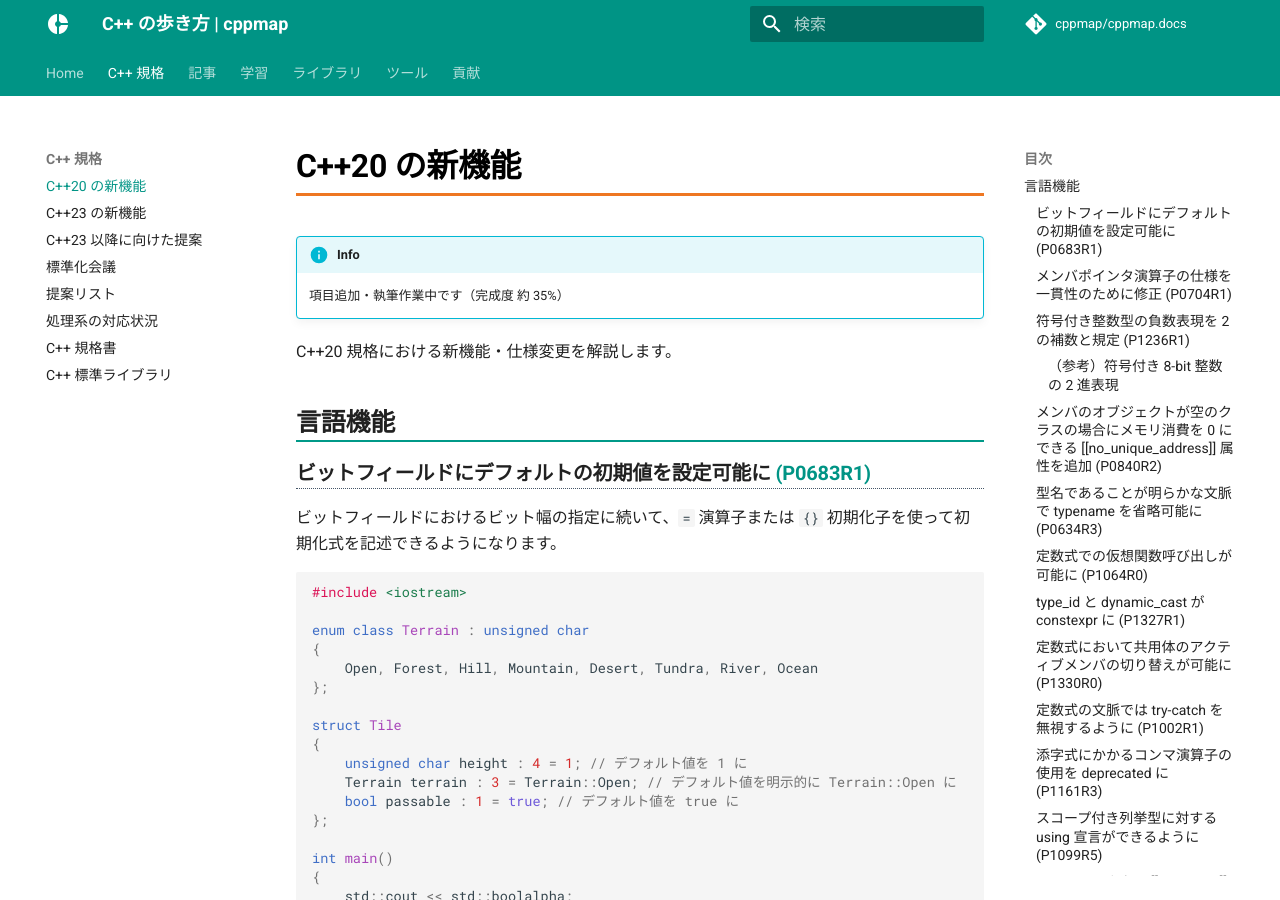
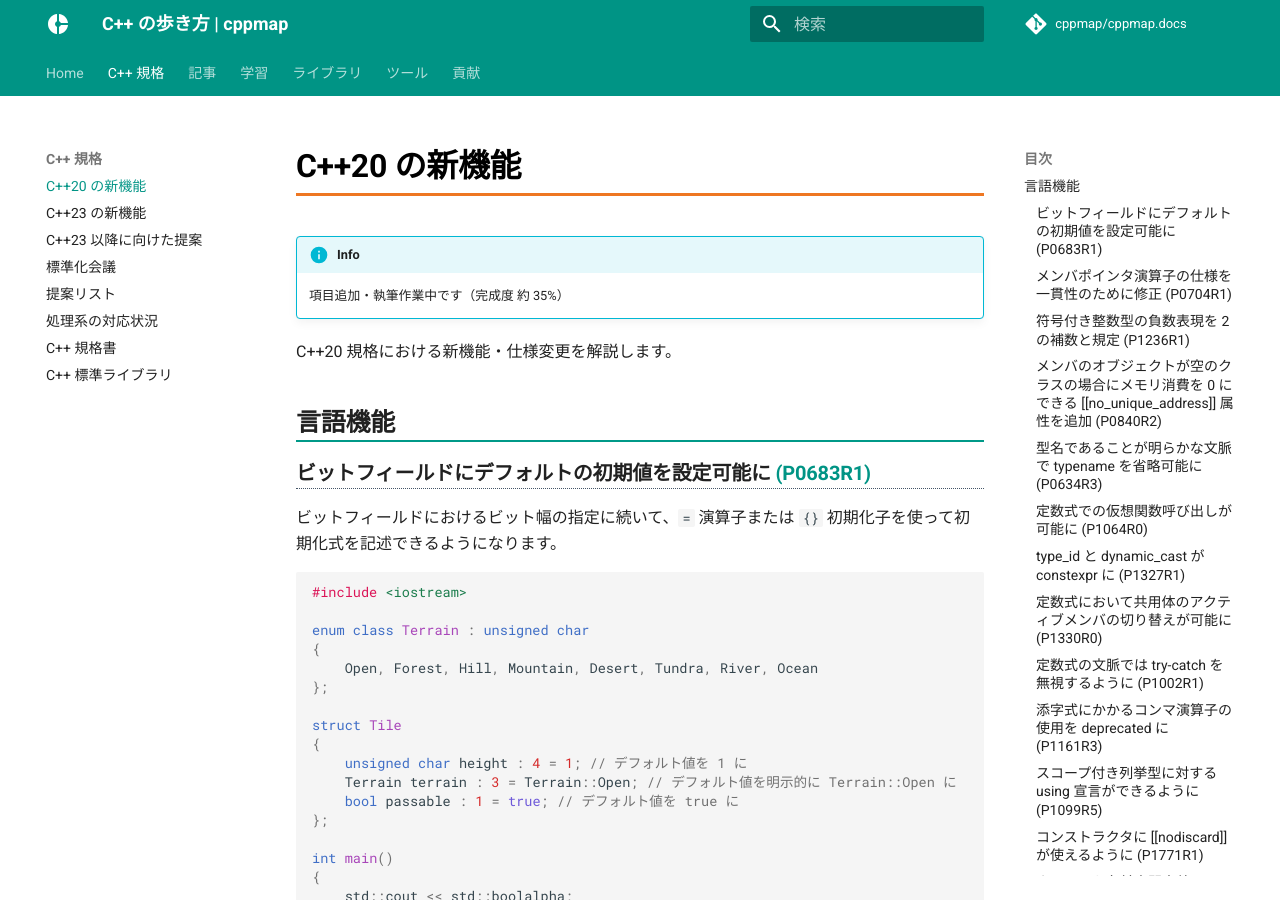
Before and after one commit to cppmap/cppmap.docs, an MkDocs documentation site: the page built from docs/standardization/cpp20.md, in a window 1280 px wide and 900 px high. Built offline with MkDocs 1.6.1 and Material for MkDocs 9.7.7, drawn with Linux system fonts in a browser that asks for light colours; nearby versions of some CDN libraries; comment, search, counter and statistics services are not loaded; some of the changed text lies outside the part shown.

Commit message:
Update mkdocs.yml

```diff
--- a/mkdocs.yml
+++ b/mkdocs.yml
@@ -48,6 +48,10 @@
       alternate_style: true
   - toc:
       permalink: true
+      toc_depth: 3
+      slugify: !!python/object/apply:pymdownx.slugs.slugify
+        kwds:
+          case: lower
   - pymdownx.emoji:
       emoji_index: !!python/name:material.extensions.emoji.twemoji
       emoji_generator: !!python/name:material.extensions.emoji.to_svg
```
